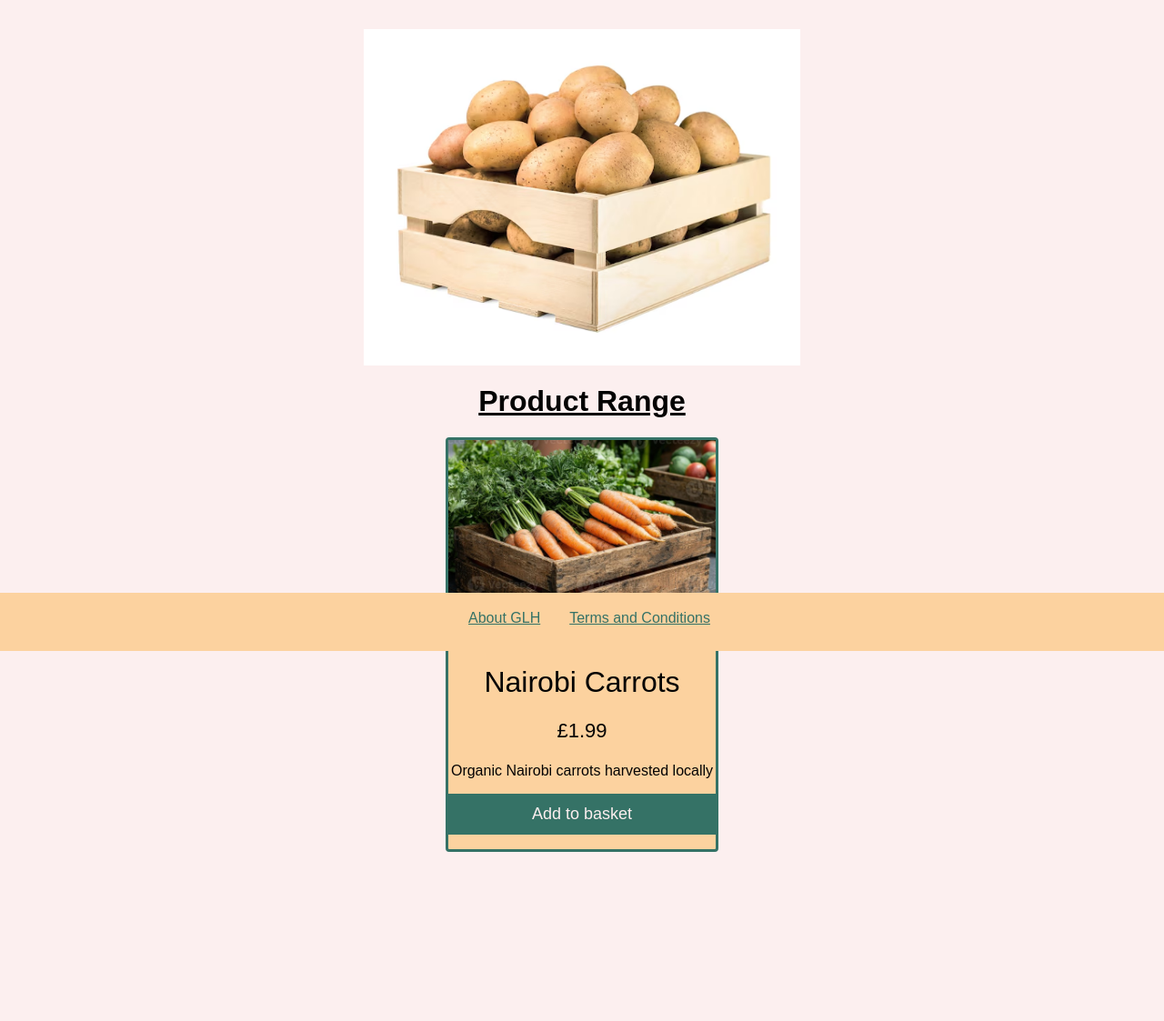
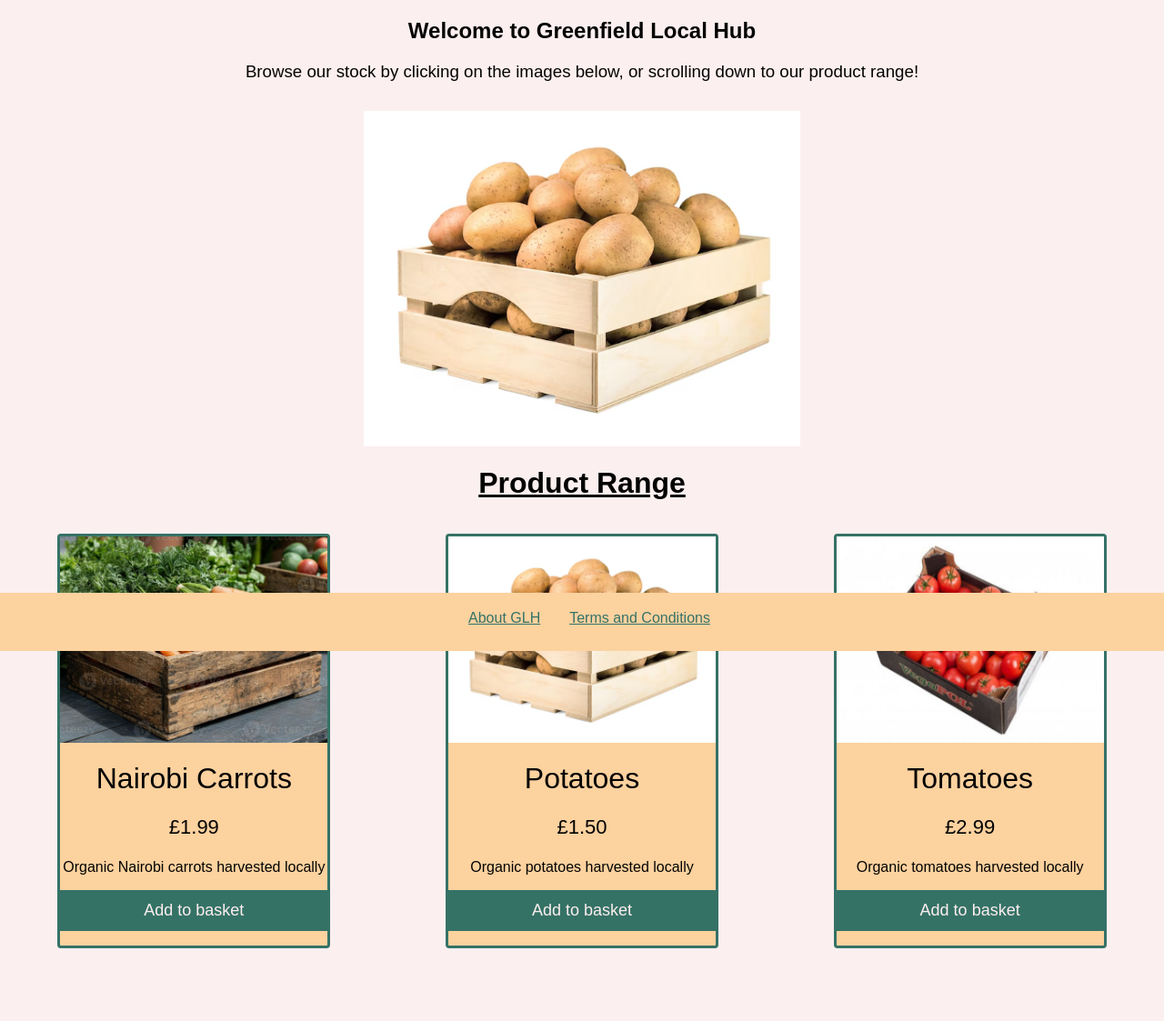
Before and after one commit to theidolone/t, a PHP site: page / in a window 1280 px wide; the page is wider, and only the part inside the window is pictured. Shown: the part 84-1207 px from the top of that part at 91% size. Before the commit the page ends 1021 px from the top of that part, so only its background shows below. Run offline with PHP 8.4, Linux system fonts and the light colour scheme.

Commit message:
Add files via upload

```diff
--- a/defaultstyle.css
+++ b/defaultstyle.css
@@ -52,6 +52,9 @@
 
 header {
     background: var(--bg-secondary);
+    position: sticky;
+    top: 0;
+    z-index: 100;
 }
 
 footer {
@@ -164,6 +167,21 @@ body {
     overflow: auto;
 }
 
-listing-container {
+.listing-container {
     display: flex;
 }
+
+#info {
+    display: flex;
+    width: 50%;
+}
+
+#contact {
+    display: flex;
+    width: 50%;
+}
+
+#about-main {
+    display: flex;
+    justify-content: space-evenly;
+}
--- a/header.php
+++ b/header.php
@@ -29,16 +29,15 @@
             }
 
             function detectScheme() {
-                //check if a preferred theme exists, and set it to the default stylesheet if not
+                //check if a preferred theme exists
                 if (preferred) {
                     theme.setAttribute("href", preferred);
-                } else if (!window.matchMedia) {
+                } else if (!window.matchMedia) {    //check if (prefers-color-scheme) is supported
                     return false;
                 } else if (window.matchMedia("(prefers-color-scheme: dark)").matches) {
-                    theme.setAttribute("href", "darkstyle.css")
-                }
+                    theme.setAttribute("href", "darkstyle.css") //dark mode if no preference
+                }                                               // and system scheme is dark
             }
-
 
             detectScheme();
         </script>
--- a/index.php
+++ b/index.php
@@ -24,6 +24,13 @@ session_start();
         ?>
 
         <main>
+
+
+            <section>
+
+                <h1 class="manrope-title" style="text-align: center;">Welcome to Greenfield Local Hub</h1>
+                <h3 class="manrope-body" style="text-align: center;">Browse our stock by clicking on the images below, or scrolling down to our product range!</h4>
+
                 <div class="slideshow-container">
                     <div class="slides fade">
                         <a href="carrots.php"><img src="./images/carrots.jpg" style="width: 100%;"></a>
@@ -35,6 +42,8 @@ session_start();
                         <a href="carrots.php"><img src="./images/tomatoes.jpg" style="width: 100%;"></a>
                     </div>
                 </div>
+            </section>
+
 
             <h1 class="manrope-title" style="text-decoration: underline; text-align: center;">Product Range</h1>
 
@@ -46,7 +55,23 @@ session_start();
                     <p>Organic Nairobi carrots harvested locally</p>
                     <p><button>Add to basket</button></p>
                 </div>
+                <div class="card">
+                    <a href="carrots.php"><img src="./images/potatoes.avif" style="width: 100%;"></a>
+                    <h1 class="manrope-body">Potatoes</h1>
+                    <p class="price">£1.50</p>
+                    <p>Organic potatoes harvested locally</p>
+                    <p><button>Add to basket</button></p>
                 </div>
+                <div class="card">
+                    <a href="carrots.php"><img src="./images/tomatoes.jpg" style="width: 100%;"></a>
+                    <h1 class="manrope-body">Tomatoes</h1>
+                    <p class="price">£2.99</p>
+                    <p>Organic tomatoes harvested locally</p>
+                    <p><button>Add to basket</button></p>
+                </div>
+            </div>
+
+
         </main>
 
         <?php
```
Also changed, not shown: about.php (+17 -2 lines), darkstyle.css (+7 -0 lines). Lines whose indentation alone changed are shown as unchanged.
